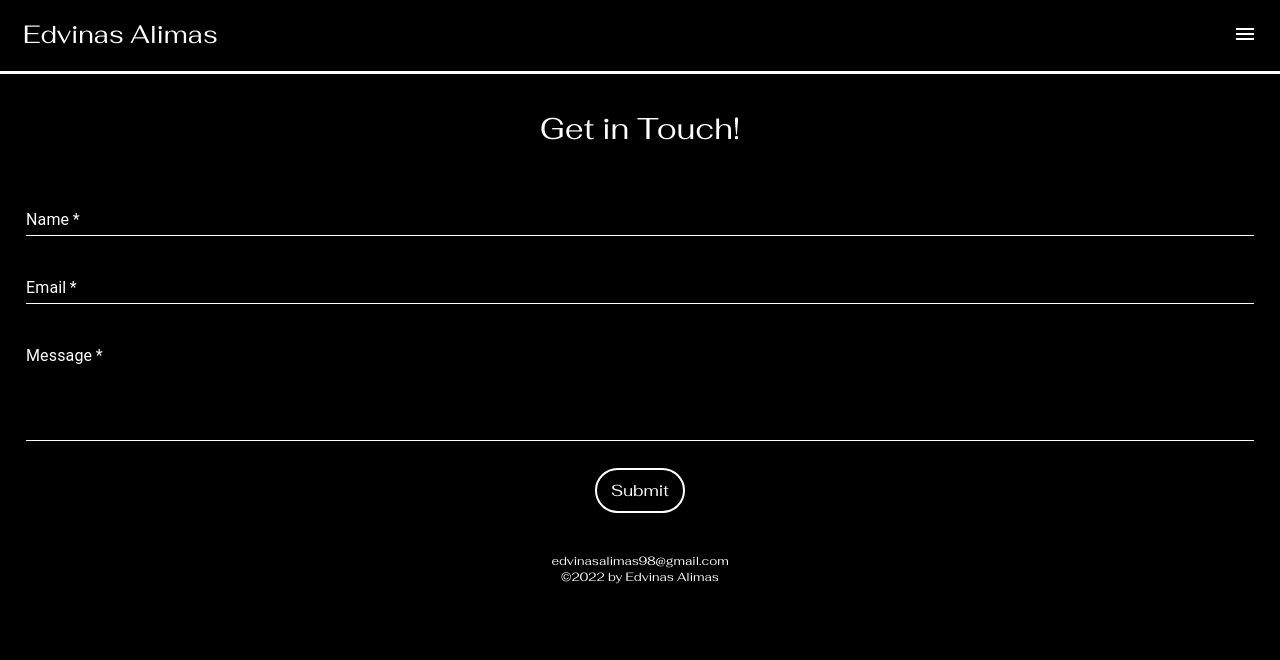
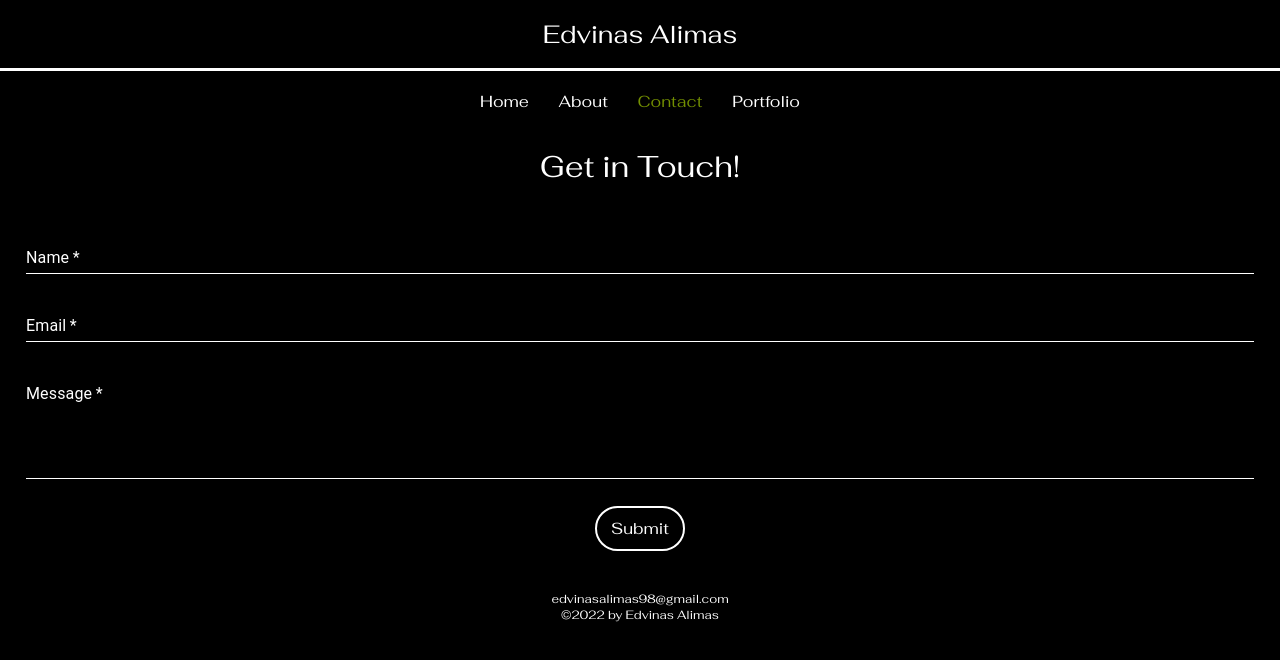
Before and after one commit to EdvinasA/react-edvinas, a React (Create React App) app in the folder app/: page /contact in a window 1280 px wide. Shown: the top 660 px of the page. Built offline with nearby package versions, Linux system fonts and the light colour scheme.

Commit message:
Add header for desktop

```diff
--- a/app/src/App.scss
+++ b/app/src/App.scss
@@ -19,84 +19,9 @@
   padding: 18px 23px;
 }
 
-.body-image-wrapper {
-  text-align: center;
-  padding-top: 25px;
-}
-
-.body-image {
-  width: 200px;
-  height: 200px;
-  background-image: url('./assets/main-picture.jpg');
-  border-radius: 300px;
-}
-
 .header-icon {
   cursor: pointer;
   padding-top: 3px;
-}
-
-.body {
-  padding-top: 15px;
-  color: white;
-  text-align: center;
-}
-
-.body-services-title {
-  font-weight: 400;
-  font-size: 30px;
-  font-family: "Fahkwang", sans-serif;
-  line-height: 39px;
-  padding-bottom: 10px;
-}
-
-.body-services-points {
-  padding: 0 37px;
-  text-align: left;
-  font-family: "Fahkwang", sans-serif;
-}
-
-.body-services-point {
-  display: list-item;
-  font-weight: 400;
-  font-size: 18px;
-  line-height: 25px;
-  text-align: justify;
-  padding: 5px 0;
-}
-
-.body-quote {
-  font-family: "Fahkwang", sans-serif;
-  padding: 15px 37px;
-}
-
-.body-quote-wrapper {
-  font-family: "Fahkwang", sans-serif;
-  font-size: 18px;
-  border: 2px solid white;
-  border-radius: 15px;
-  width: 100%;
-  padding: 20px 0;
-}
-
-.quote-text {
-  padding: 5px 52px;
-}
-
-.contact-wrapper {
-  font-family: "Fahkwang", sans-serif;
-  font-weight: 400;
-  font-size: 30px;
-  line-height: 39px;
-  padding: 25px 0;
-}
-
-.email-wrapper {
-  font-family: "Fahkwang", sans-serif;
-  font-weight: 400;
-  font-size: 18px;
-  line-height: 39px;
-  padding: 10px 0 80px 0;
 }
 
 button, input[type="submit"], input[type="reset"] {
@@ -118,3 +43,27 @@ button, input[type="submit"], input[type="reset"] {
   width: 100%;
   padding: 15px 0;
 }
+
+.header-menu-desktop {
+  display: none;
+}
+
+@media(min-width: 1280px) {
+  .header {
+    justify-content: center;
+  }
+  .header-icon {
+    display: none;
+  }
+  .header-menu-desktop {
+    display: flex;
+    text-align: center;
+    padding-top: 20px;
+    justify-content: space-between;
+    margin: 0 auto;
+    width: 25%;
+  }
+  .selected-item {
+    color: #738f00;
+  }
+}
--- a/app/src/App.tsx
+++ b/app/src/App.tsx
@@ -1,6 +1,6 @@
 import React from 'react';
 import './App.scss';
-import {Menu} from '@mui/icons-material';
+import {Close, Menu} from '@mui/icons-material';
 import {Dialog, Divider} from "@mui/material";
 import Slide from '@mui/material/Slide';
 import {TransitionProps} from "@mui/material/transitions";
@@ -28,6 +28,13 @@ export default function App() {
     setOpen(false);
   };
 
+  const findLocation = (path: string) => {
+    if (window.location.pathname === path) {
+      return 'menu-item-desktop selected-item'
+    }
+    return 'menu-item-desktop'
+  }
+
   return (
       <div className="App">
         <header className="App-header">
@@ -36,6 +43,20 @@ export default function App() {
             <div className='header-icon' onClick={handleClickOpen}><Menu/></div>
           </div>
           <Divider style={{borderColor: 'white', borderBottomWidth: 'medium'}} className='header-divider'/>
+          <div className='header-menu-desktop'>
+            <a href='/'>
+              <div className={findLocation('/')}>Home</div>
+            </a>
+            <a href='/about'>
+              <div className={findLocation('/about')}>About</div>
+            </a>
+            <a href='/contact'>
+              <div className={findLocation('/contact')}>Contact</div>
+            </a>
+            <a href='/portfolio'>
+              <div className={findLocation('/portfolio')}>Portfolio</div>
+            </a>
+          </div>
         </header>
         <div>
           <RouterProvider router={routes}/>
--- a/app/src/components/HomeComponent/HomeComponent.scss
+++ b/app/src/components/HomeComponent/HomeComponent.scss
@@ -9,14 +9,6 @@
 .App-header {
   color: white;
   font-family: Fahkwang, sans-serif;
-}
-
-.header {
-  font-size: 25px;
-  font-family: Fahkwang, sans-serif;
-  display: flex;
-  justify-content: space-between;
-  padding: 18px 23px;
 }
 
 .body-image-wrapper {
@@ -32,11 +24,6 @@
     height: 200px;
     border-radius: 300px;
   }
-}
-
-.header-icon {
-  cursor: pointer;
-  padding-top: 3px;
 }
 
 .body {
@@ -110,3 +97,8 @@
   line-height: 39px;
   padding: 10px 0 80px 0;
 }
+
+
+@media(max-width: 1280px) {
+
+}
```
